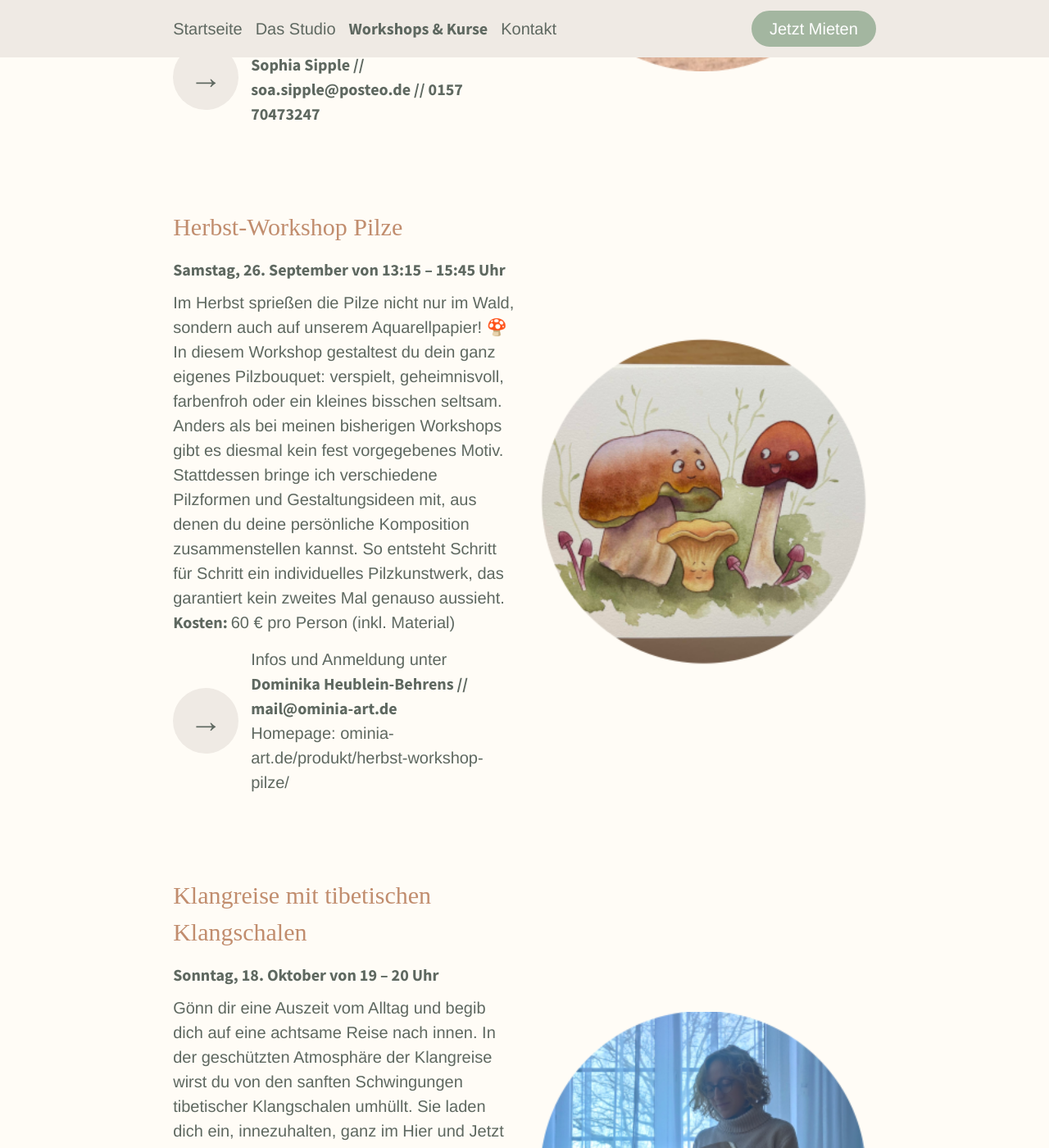
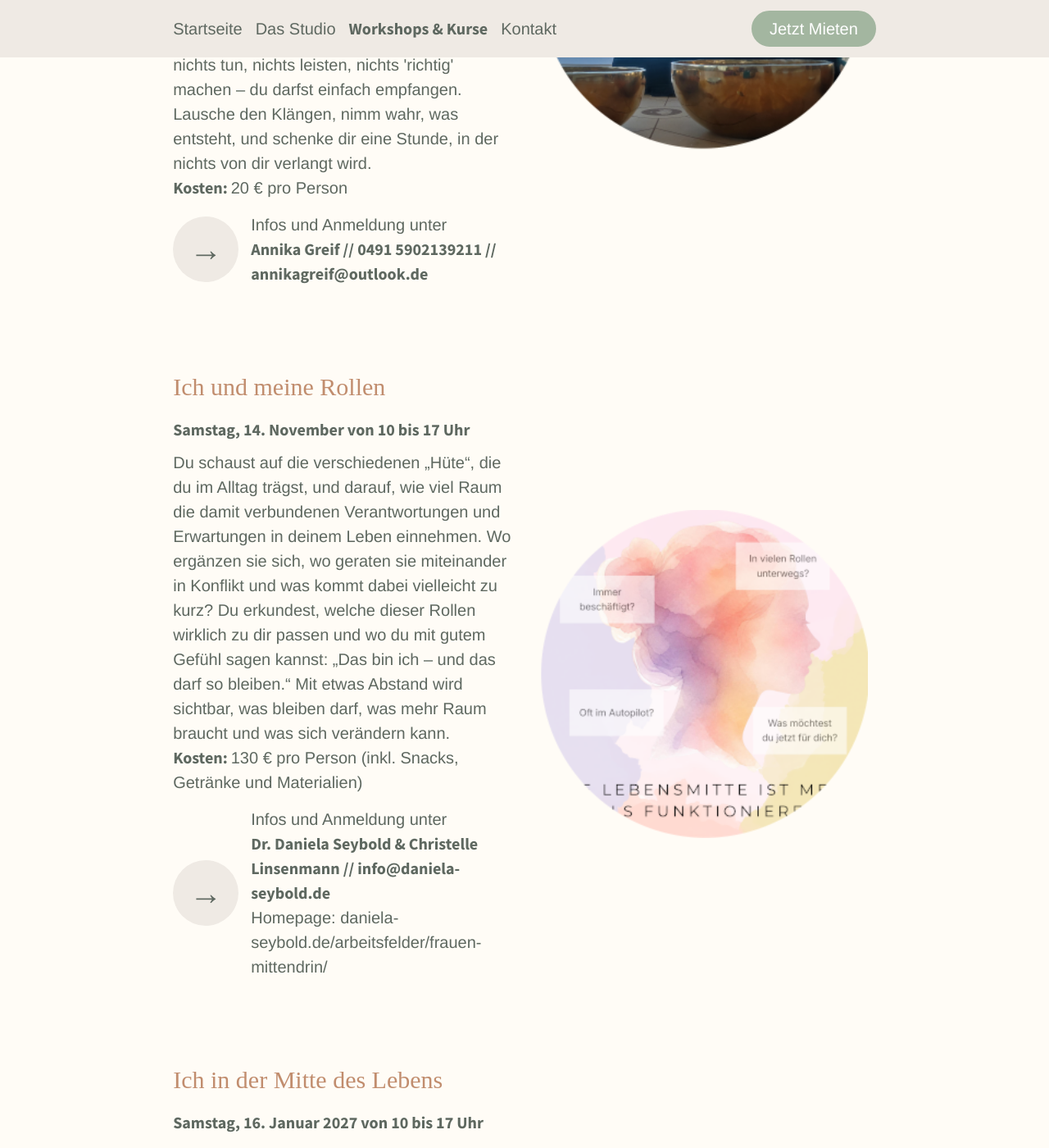
Before and after one commit to sonjafeitsch/meine-nische-website, a Jekyll site: the page built from kurse.html, in a window 1280 px wide and 1400 px high, scrolled down 3715 px. Shown: the whole window at 82% size. Built offline with Jekyll 4.4.1, drawn with Linux system fonts in a browser that asks for light colours; some web fonts are replaced; some of the changed text lies outside the part shown.

Commit message:
update events

```diff
--- a/kurse.html
+++ b/kurse.html
@@ -28,14 +28,6 @@ events:
     So entsteht die Möglichkeit, sich selbst und die Welt mit mehr Klarheit, Bewusstsein und innerer Stärke zu erleben."
     costs: "Offene Stunde 15 € / á 75 Min."
     address: "caro-yoga@outlook.de"
-  - name: "Hatha Yoga nach Sivananda"
-    image: meditation.png
-    time: Jeden zweiten Sonntag von 17 – 18:30 Uhr (ab 13.09.26)
-    description: "Jeden zweiten Sonntag von 17 bis 18:30 Uhr treffen wir uns zum Yoga. Diese 5000 Jahre alte indische
-    Tradition dient Deiner Gesundheit, bringt Körper, Geist und Seele in Einklang. Mit Asanas (Yogastellungen), Atemübungen
-    und Entspannung fühlst Du Dich wieder im Einklang mit Dir und der Welt. Ich freue mich auf Dich!"
-    costs: "10er Karte für 160 € pro Person oder Einzelstunde für 20 € pro Person"
-    address: "Katharina Popiolek // homeyoga@gmx.de"
   - name: "Yin Yoga & Tiefenentspannung"
     image: yinYoga.png
     time: Donnerstags von 19:30 bis 21 Uhr (ab Oktober 2026 – 1.10, 22.10, 5.11, 19.11, 3.12, 17.12, 7.1., 21.1)
@@ -44,18 +36,6 @@ events:
     der Erde getragen."
     costs: "6er Abo 60 Euro pro Person / Einzelsession 12 Euro pro Person"
     address: "Sophia Sipple // soa.sipple@posteo.de // 0157 70473247"
-  - name: "Herbst-Workshop Pilze"
-    image: dominika.png
-    time:  Samstag, 26. September von 13:15 – 15:45 Uhr
-    description: "Im Herbst sprießen die Pilze nicht nur im Wald, sondern auch auf unserem Aquarellpapier! 🍄
-    In diesem Workshop gestaltest du dein ganz eigenes Pilzbouquet: verspielt, geheimnisvoll, farbenfroh oder ein
-    kleines bisschen seltsam. Anders als bei meinen bisherigen Workshops gibt es diesmal kein
-    fest vorgegebenes Motiv. Stattdessen bringe ich verschiedene Pilzformen und Gestaltungsideen mit, aus
-    denen du deine persönliche Komposition zusammenstellen kannst.
-    So entsteht Schritt für Schritt ein individuelles Pilzkunstwerk, das garantiert kein zweites Mal genauso aussieht."
-    costs: "60 € pro Person (inkl. Material)"
-    address: "Dominika Heublein-Behrens // mail@ominia-art.de"
-    homepage: "ominia-art.de/produkt/herbst-workshop-pilze/"
   - name: "Klangreise mit tibetischen Klangschalen"
     image: annika2.png
     time: Sonntag, 18. Oktober von 19 – 20 Uhr
@@ -66,6 +46,30 @@ events:
     Du musst nichts tun, nichts leisten, nichts 'richtig' machen – du darfst einfach empfangen. Lausche den Klängen, nimm wahr, was entsteht, und schenke dir eine Stunde, in der nichts von dir verlangt wird."
     costs: "20 € pro Person"
     address: "Annika Greif // 0491 5902139211 // annikagreif@outlook.de"
+  - name: "Ich und meine Rollen"
+    image: daniela2.png
+    time:  Samstag, 14. November von 10 bis 17 Uhr
+    description: "Du schaust auf die verschiedenen „Hüte“, die du im Alltag trägst, und darauf, wie viel
+    Raum die damit verbundenen Verantwortungen und Erwartungen in deinem Leben
+    einnehmen. Wo ergänzen sie sich, wo geraten sie miteinander in Konflikt und was
+    kommt dabei vielleicht zu kurz? Du erkundest, welche dieser Rollen wirklich zu dir
+    passen und wo du mit gutem Gefühl sagen kannst: „Das bin ich – und das darf so
+    bleiben.“ Mit etwas Abstand wird sichtbar, was bleiben darf, was mehr Raum braucht
+    und was sich verändern kann."
+    costs: "130 € pro Person (inkl. Snacks, Getränke und Materialien)"
+    address: "Dr. Daniela Seybold & Christelle Linsenmann // info@daniela-seybold.de"
+    homepage: daniela-seybold.de/arbeitsfelder/frauen-mittendrin/
+  - name: " Ich in der Mitte des Lebens"
+    image: daniela2.png
+    time:  Samstag, 16. Januar 2027 von 10 bis 17 Uhr
+    description: "In einem wertschätzenden Rückblick auf die eigene Lebenslinie erkundest du, was dich
+    geprägt hat: Erfahrungen, Begegnungen, Höhen und Tiefen. Du schaust darauf, welche
+    Stärken über die Jahre gewachsen und welche Erkenntnisse entstanden sind. Dann
+    richtest du deinen Blick nach vorne: Wie möchtest du deine Geschichte weitererzählen
+    und welche konkreten Schritte wirst du dafür gehen?"
+    costs: "130 € pro Person (inkl. Snacks, Getränke und Materialien)"
+    address: "Dr. Daniela Seybold & Christelle Linsenmann // info@daniela-seybold.de"
+    homepage: daniela-seybold.de/arbeitsfelder/frauen-mittendrin/
   - name: "Psychologische und Systemische Beratung"
     image: julia.png
     time:  Auf Anfrage
```
Also changed, not shown: images/events/daniela2.png (added).
